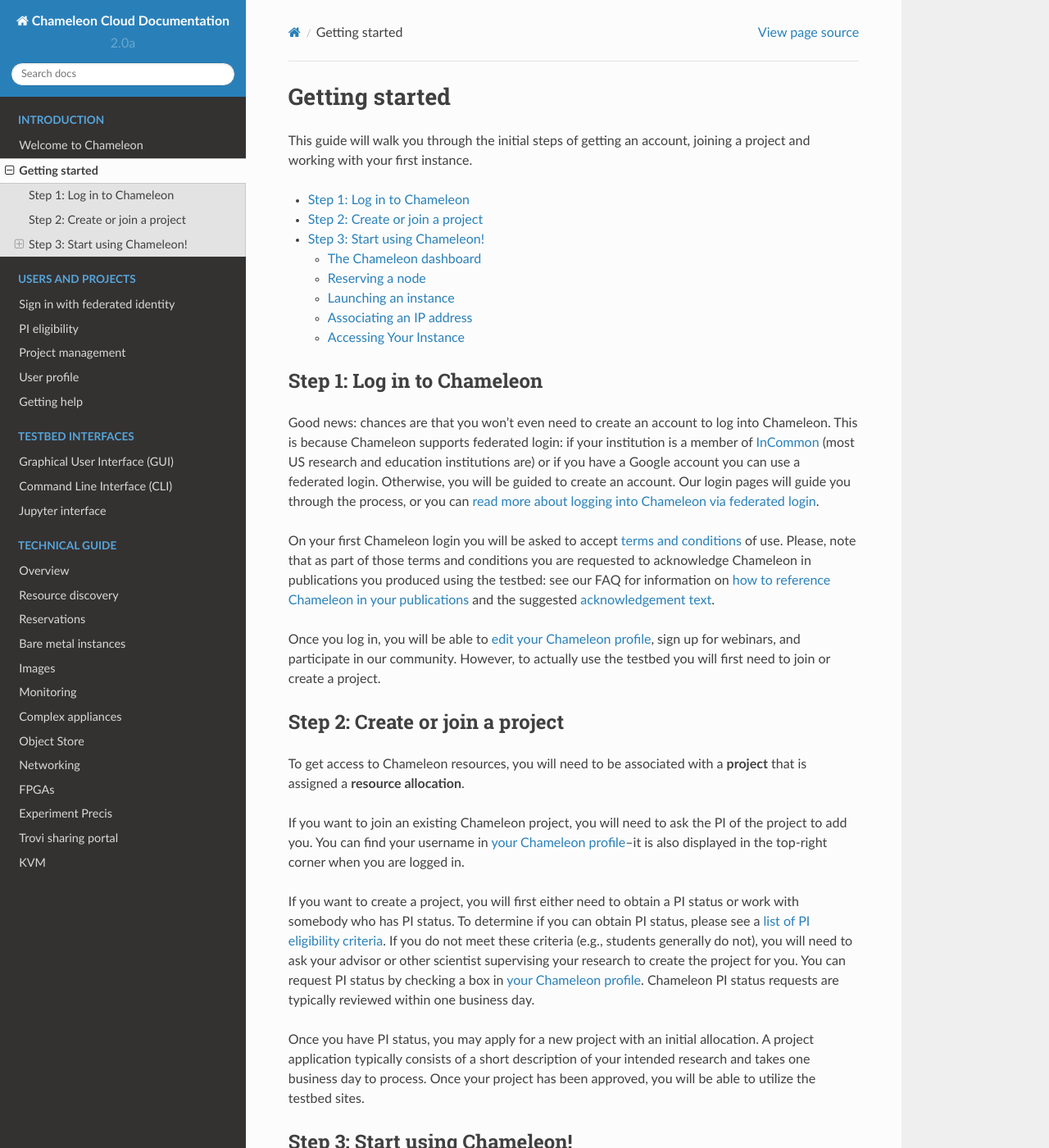
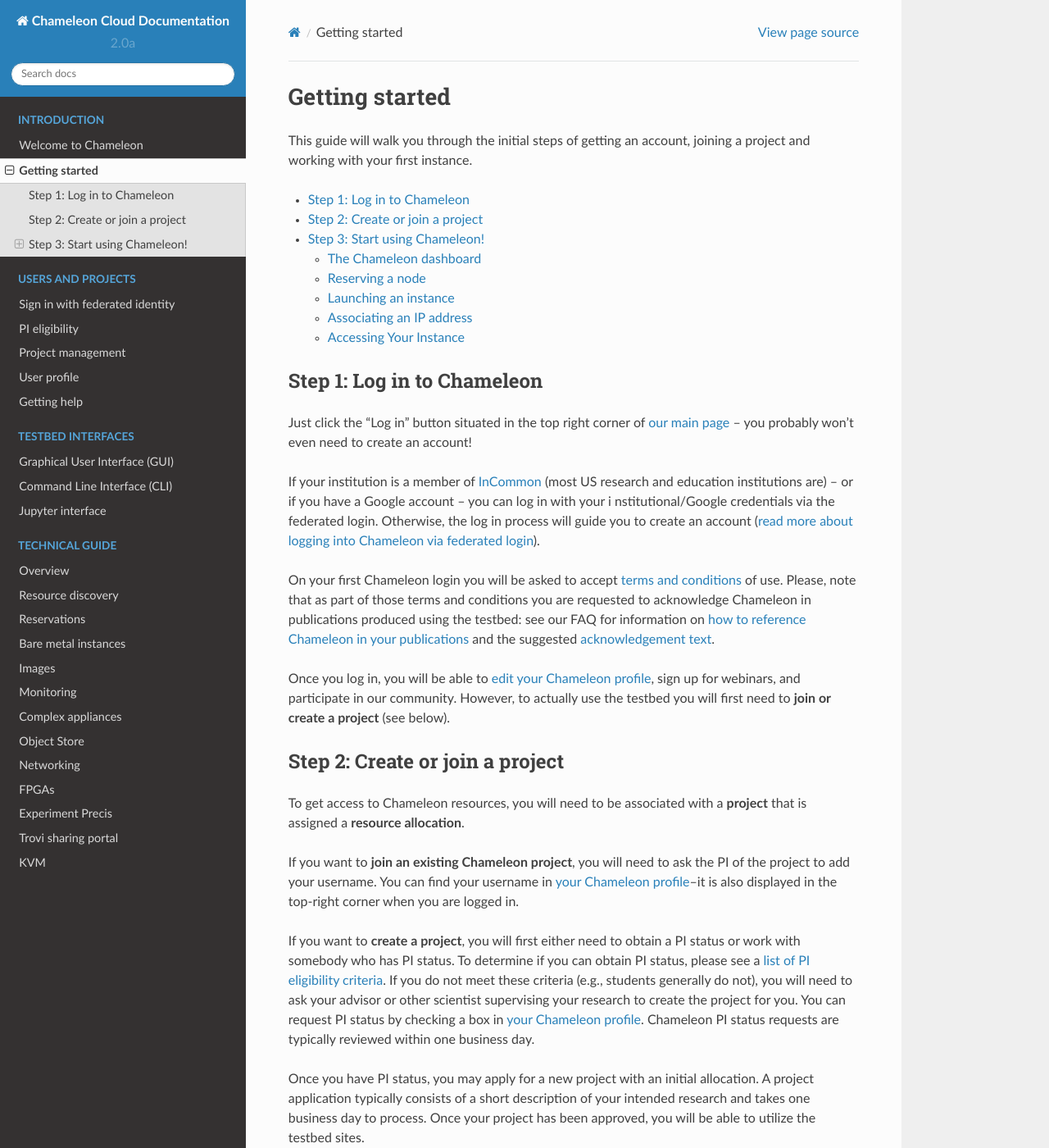
Before and after one commit to ChameleonCloud/docs, a Sphinx documentation site: the page built from source/getting-started/index.rst, in a window 1280 px wide and 1400 px high. Shown: the whole window at 82% size. Built offline with Sphinx 7.4.7 and the Read the Docs theme 2.0.0, drawn with Linux system fonts in a browser that asks for light colours.

Commit message:
Update index.rst

```diff
--- a/source/getting-started/index.rst
+++ b/source/getting-started/index.rst
@@ -17,18 +17,19 @@ joining a project and working with your first instance.
 Step 1: Log in to Chameleon
 ===========================
 
-Good news: chances are that you won’t even need to create an account to log into
-Chameleon. This is because Chameleon supports federated login: if your
-institution is a member of `InCommon`_ (most US research and education
-institutions are) or if you have a Google account you can use a federated login.
-Otherwise, you will be guided to create an account. Our login pages will guide
-you through the process, or you can :ref:`read more about logging into Chameleon
-via federated login <federation>`.
+Just click the “Log in” button situated in the top right corner of `our main page
+<https://www.chameleoncloud.org>`_ -- you probably won’t even need to create an account!
+
+If your institution is a member of `InCommon`_ (most US research and education
+institutions are) -- or if you have a Google account -- you can log in with your i
+nstitutional/Google credentials via the federated login. Otherwise, the log in process
+will guide you to create an account (:ref:`read more about logging into Chameleon
+via federated login <federation>`).
 
 On your first Chameleon login you will be asked to accept `terms and conditions
 <https://auth.chameleoncloud.org/auth/realms/chameleon/terms>`_ of use. Please,
 note that as part of those terms and conditions you are requested to acknowledge
-Chameleon in publications you produced using the testbed: see our FAQ for
+Chameleon in publications produced using the testbed: see our FAQ for
 information on `how to reference Chameleon in your publications
 <https://www.chameleoncloud.org/learn/frequently-asked-questions/#toc-how-should-i-reference-chameleon->`_
 and the suggested `acknowledgement text
@@ -36,8 +37,8 @@ and the suggested `acknowledgement text
 
 Once you log in, you will be able to :ref:`edit your Chameleon profile
 <profile-page>`, sign up for webinars, and participate in our community.
-However, to actually use the testbed you will first need to join or create a
-project.
+However, to actually use the testbed you will first need to **join or create a
+project** (see below).
 
 .. _getting-started-project:
 
@@ -47,12 +48,12 @@ Step 2: Create or join a project
 To get access to Chameleon resources, you will need to be associated with a
 **project** that is assigned a **resource allocation**.
 
-If you want to join an existing Chameleon project, you will need to ask the PI
-of the project to add you. You can find your username in `your Chameleon profile
+If you want to **join an existing Chameleon project**, you will need to ask the PI
+of the project to add your username. You can find your username in `your Chameleon profile
 <https://www.chameleoncloud.org/user/profile/>`_--it is also displayed in the
 top-right corner when you are logged in.
 
-If you want to create a project, you will first either need to obtain a PI
+If you want to **create a project**, you will first either need to obtain a PI
 status or work with somebody who has PI status. To determine if you can obtain
 PI status, please see a :ref:`list of PI eligibility criteria <pi-eligibility>`.
 If you do not meet these criteria (e.g., students generally do not), you will
```
